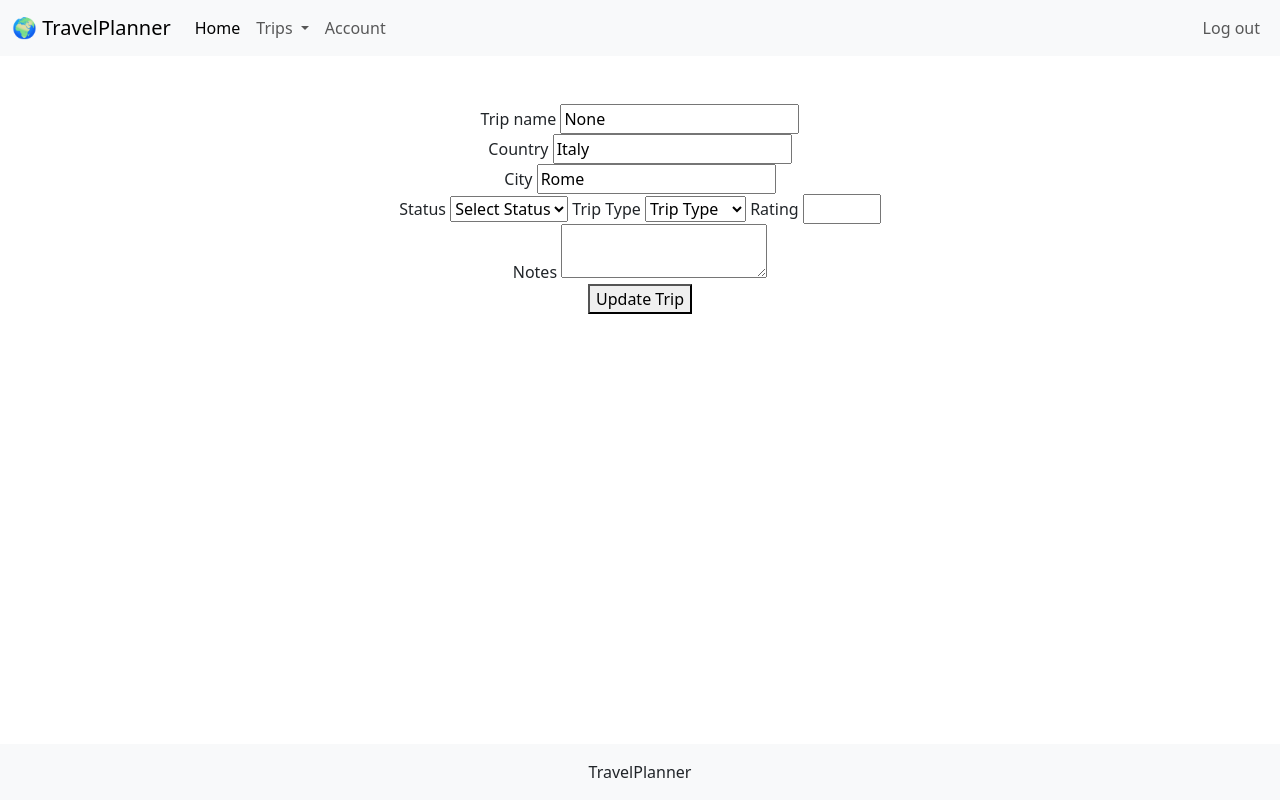
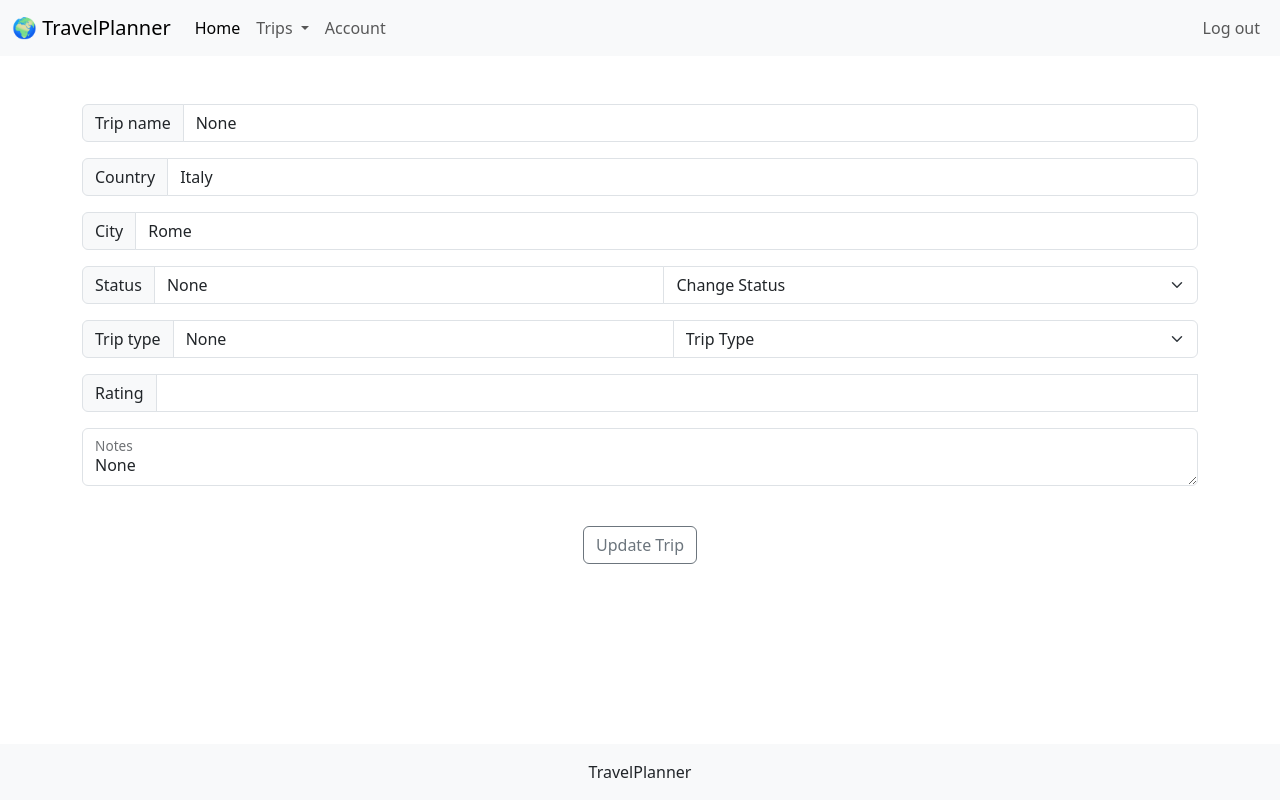
Before and after one commit to aifontao/TralvelPlanner, a Flask app: page /edit/1 in a window 1280 px wide. Run offline with Flask 3, Linux system fonts and the light colour scheme; a user stored in the database is signed in; some libraries are stand-ins or nearby versions.

Commit message:
Improved edit.html with bootstrap

```diff
--- a/templates/edit.html
+++ b/templates/edit.html
@@ -5,40 +5,58 @@
 {% endblock %}
 
 {% block main %}
-<form action="/edit/{{ trip.id }}" method="post">
-    <label>Trip name</label>
-    <input type="text" name="name" value="{{ trip.name }}" required><br>
 
-    <label>Country</label>
-    <input type="text" name="country" value="{{ trip.country }}" required><br>
+    <form action="/edit/{{ trip.id }}" method="post" class="container">
 
-    <label>City</label>
-    <input type="text" name="city" value="{{ trip.city }}" required><br>
+        <div class="input-group mb-3">
+            <span class="input-group-text">Trip name</span>
+            <input type="text" class="form-control" name="name" value="{{ trip.name }}" required>
+        </div>
 
-    <label for="status">Status</label>
-    <!-- <input type="text" name="status" value="{{ trip.status or '' }}">  -->
-    <select name="status" id="status">
-        <option disabled selected value="">Select Status</option>
+        <div class="input-group mb-3">
+            <span class="input-group-text">Country</span>
+            <input type="text" class="form-control" name="country" value="{{ trip.country }}" required>
+        </div>
+
+        <div class="input-group mb-3">
+            <span class="input-group-text">City</span>
+            <input type="text" class="form-control" name="city" value="{{ trip.city }}" required>
+        </div>
+
+        <div class="input-group mb-3">
+            <span class="input-group-text">Status</span>
+            <input type="text" class="form-control" name="status" value="{{ trip.status }}" required>
+            <select class="form-select" name="status">
+                <option disabled selected value="">Change Status</option>
                 {% for status_option in status %}
                 <option value="{{ status_option }}" {% if status_option == trip.status %} selected {% endif %}>{{ status_option }}</option>
                 {% endfor %}
             </select>
+        </div>
 
-    <label>Trip Type</label>
-    <!-- <input type="text" name="trip_type" value="{{ trip.trip_type or '' }}"> -->
-    <select name="type">
+        <div class="input-group mb-3">
+            <span class="input-group-text">Trip type</span>
+            <input type="text" class="form-control" name="trip_type" value="{{ trip.trip_type }}" required>
+            <select class="form-select" name="type">
                 <option disabled selected value="">Trip Type</option>
                     {% for type in types %}
                         <option value="{{ trip.type or '' }}">{{ type }}</option>
                     {% endfor %}
             </select>
+        </div>
 
-    <label>Rating</label>
-    <input type="number" name="rating" min="1" max="5" value="{{ trip.rating or '' }}"><br>
+        <div class="input-group mb-3">
+            <span class="input-group-text">Rating</span>
+            <input type="number" class="form-control" name="rating" min="1" max="5" value="{{ trip.rating or '' }}"><br>
+        </div>
 
-    <label>Notes</label>
-    <textarea name="notes">{{ trip.notes or '' }}</textarea><br>
+        <div class="form-floating mb-3">
+            <textarea class="form-control" name="notes" placeholder="Notes">{{ trip.notes }}</textarea><br>
+            <label for="floatingTextarea">Notes</label>
+        </div>
 
-    <button type="submit">Update Trip</button>
+        <button class="btn btn-outline-secondary" type="submit">Update Trip</button>
+
     </form>
+
 {% endblock %}
```
Also changed, not shown: travel.db, 1 other file. Lines whose indentation alone changed are shown as unchanged.
